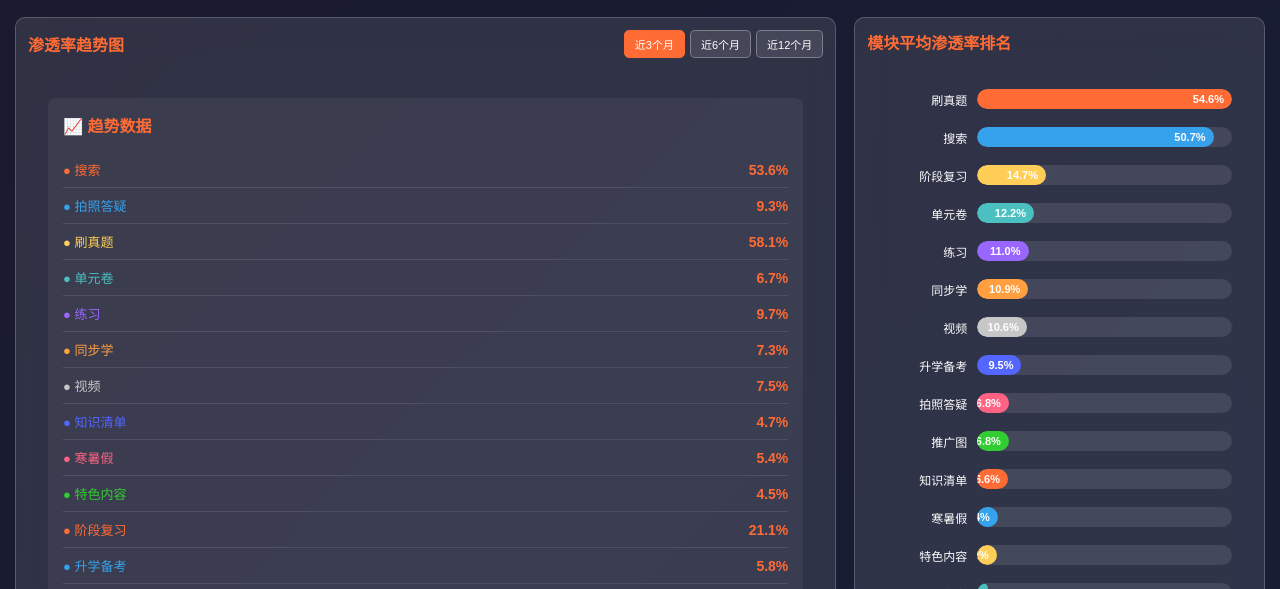
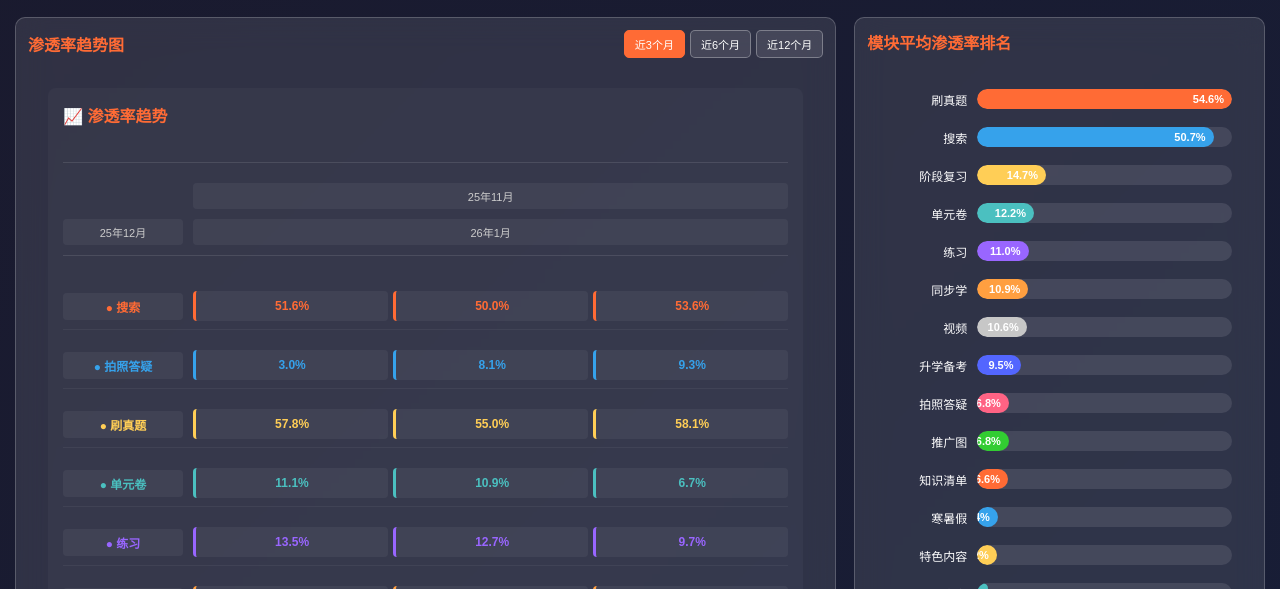
Before and after one commit to shockey0328/penetration-dashboard, a plain HTML site: page index.html in a window 1280 px wide. Shown: the part 192-781 px from the top of the page. Drawn offline with Linux system fonts and the light colour scheme.

Commit message:
优化趋势图显示 - 创建更好的网格布局和视觉效果

```diff
--- a/script.js
+++ b/script.js
@@ -554,36 +554,51 @@ function updateTrendChart() {
         months = getMonthsEndingWith(selectedMonthLabel, parseInt(activeRange));
     }
 
-    // 创建纯CSS趋势图
-    let html = '<div class="css-data-display">';
-    html += '<h4 style="color: #ff6b35; margin-bottom: 15px;">📈 趋势数据</h4>';
+    // 创建更好的趋势图显示
+    let html = '<div class="trend-chart-container">';
 
-    filteredData.forEach((item, index) => {
+    // 图表标题
+    html += '<div class="trend-chart-header">';
+    html += '<h4 style="color: #ff6b35; margin: 0 0 20px 0;">📈 渗透率趋势</h4>';
+    html += '</div>';
+
+    // 创建简化的折线图效果
+    html += '<div class="trend-lines-container">';
+
+    // 月份标签
+    html += '<div class="trend-months">';
+    months.forEach(month => {
+        html += `<div class="trend-month-label">${month}</div>`;
+    });
+    html += '</div>';
+
+    // 数据线条
+    filteredData.slice(0, 6).forEach((item, index) => { // 只显示前6个模块避免过于拥挤
         const color = getColor(index);
-        html += `<div class="css-data-row">`;
-        html += `<div class="css-data-label" style="color: ${color};">● ${item.二级模块}</div>`;
+        html += '<div class="trend-line-row">';
+        html += `<div class="trend-module-name" style="color: ${color};">● ${item.二级模块}</div>`;
+        html += '<div class="trend-values">';
 
-        // 显示最新数据
-        const latestMonth = months[months.length - 1];
-        const latestValue = item.data[latestMonth];
-        html += `<div class="css-data-value">${latestValue ? latestValue.toFixed(1) + '%' : '--'}</div>`;
-        html += `</div>`;
+        months.forEach(month => {
+            const value = item.data[month];
+            html += `<div class="trend-value" style="color: ${color};">`;
+            html += value !== null ? value.toFixed(1) + '%' : '--';
+            html += '</div>';
+        });
+
+        html += '</div>';
+        html += '</div>';
     });
 
     html += '</div>';
 
-    // 添加月份数据对比
-    html += '<div class="css-data-display">';
-    html += '<h4 style="color: #ff6b35; margin-bottom: 15px;">📊 月份对比</h4>';
-    months.forEach(month => {
-        const monthData = filteredData.map(item => item.data[month]).filter(v => v !== null);
-        const avgValue = monthData.length > 0 ? (monthData.reduce((a, b) => a + b, 0) / monthData.length) : 0;
+    // 如果有更多模块，显示摘要
+    if (filteredData.length > 6) {
+        html += '<div class="trend-summary">';
+        html += `<p style="color: #cccccc; font-size: 12px; margin: 10px 0;">显示前6个模块，共${filteredData.length}个模块</p>`;
+        html += '</div>';
+    }
 
-        html += `<div class="css-data-row">`;
-        html += `<div class="css-data-label">${month}</div>`;
-        html += `<div class="css-data-value">${avgValue.toFixed(1)}%</div>`;
-        html += `</div>`;
-    });
     html += '</div>';
 
     container.innerHTML = html;
--- a/styles.css
+++ b/styles.css
@@ -959,3 +959,129 @@ canvas {
         font-size: 11px;
     }
 }
+/* 趋势图特殊样式 */
+.trend-chart-container {
+    padding: 15px;
+    background: rgba(255, 255, 255, 0.03);
+    border-radius: 8px;
+    min-height: 350px;
+}
+
+.trend-chart-header {
+    border-bottom: 1px solid rgba(255, 255, 255, 0.1);
+    padding-bottom: 15px;
+    margin-bottom: 20px;
+}
+
+.trend-lines-container {
+    display: flex;
+    flex-direction: column;
+    gap: 12px;
+}
+
+.trend-months {
+    display: grid;
+    grid-template-columns: 120px 1fr;
+    gap: 10px;
+    margin-bottom: 15px;
+    padding-bottom: 10px;
+    border-bottom: 1px solid rgba(255, 255, 255, 0.1);
+}
+
+.trend-months::before {
+    content: '';
+}
+
+.trend-months .trend-month-label {
+    font-size: 11px;
+    color: #cccccc;
+    text-align: center;
+    padding: 5px;
+    background: rgba(255, 255, 255, 0.05);
+    border-radius: 4px;
+}
+
+.trend-line-row {
+    display: grid;
+    grid-template-columns: 120px 1fr;
+    gap: 10px;
+    align-items: center;
+    padding: 8px 0;
+    border-bottom: 1px solid rgba(255, 255, 255, 0.05);
+}
+
+.trend-module-name {
+    font-size: 12px;
+    font-weight: 600;
+    padding: 5px 8px;
+    background: rgba(255, 255, 255, 0.05);
+    border-radius: 4px;
+    text-align: center;
+}
+
+.trend-values {
+    display: grid;
+    grid-template-columns: repeat(auto-fit, minmax(80px, 1fr));
+    gap: 5px;
+}
+
+.trend-value {
+    font-size: 12px;
+    font-weight: 600;
+    text-align: center;
+    padding: 8px 5px;
+    background: rgba(255, 255, 255, 0.05);
+    border-radius: 4px;
+    border-left: 3px solid currentColor;
+    transition: all 0.3s ease;
+}
+
+.trend-value:hover {
+    background: rgba(255, 107, 53, 0.2);
+    transform: translateY(-2px);
+}
+
+.trend-summary {
+    margin-top: 15px;
+    padding-top: 15px;
+    border-top: 1px solid rgba(255, 255, 255, 0.1);
+    text-align: center;
+}
+
+/* 响应式调整 */
+@media (max-width: 768px) {
+    .trend-line-row {
+        grid-template-columns: 1fr;
+        gap: 8px;
+    }
+
+    .trend-months {
+        grid-template-columns: 1fr;
+    }
+
+    .trend-values {
+        grid-template-columns: repeat(auto-fit, minmax(60px, 1fr));
+        gap: 3px;
+    }
+
+    .trend-value {
+        font-size: 11px;
+        padding: 6px 3px;
+    }
+
+    .trend-module-name {
+        font-size: 11px;
+        margin-bottom: 5px;
+    }
+}
+
+@media (max-width: 480px) {
+    .trend-values {
+        grid-template-columns: repeat(3, 1fr);
+    }
+
+    .trend-chart-container {
+        padding: 10px;
+        min-height: 300px;
+    }
+}
```
